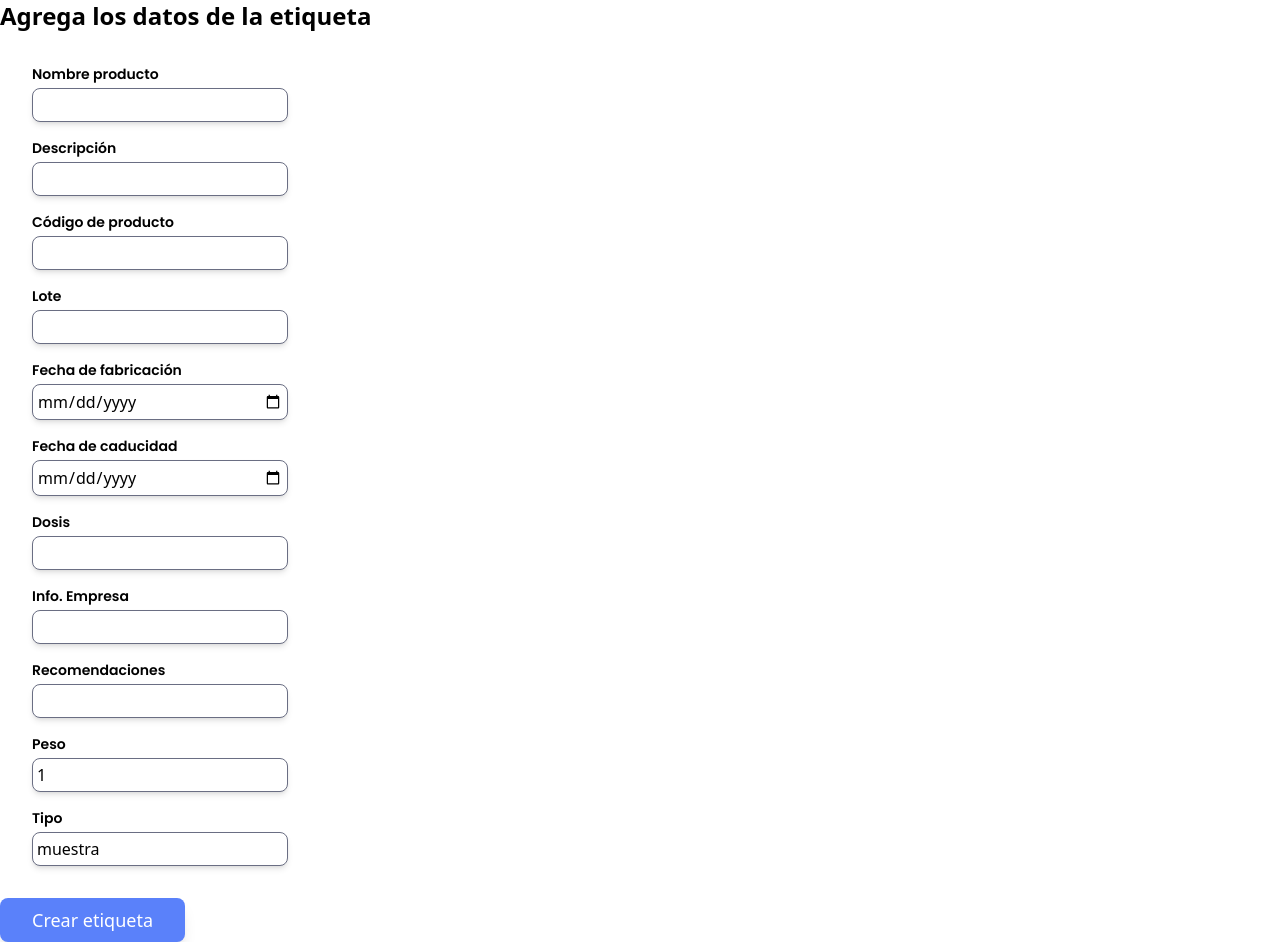
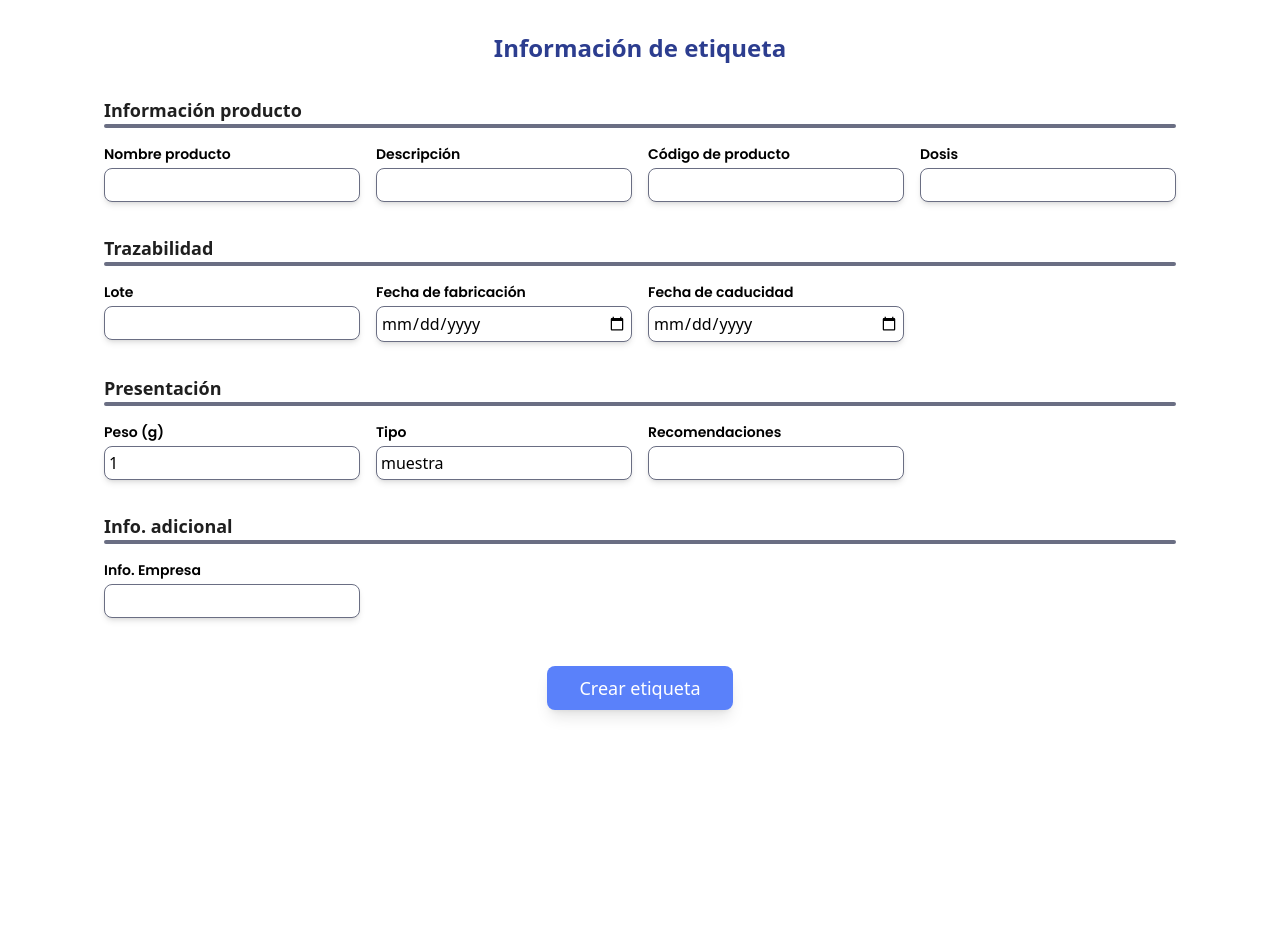
Before and after one commit to franjmr0416/label-maker, a React (Vite) app: page / in a window 1280 px wide. After the commit the page ends 800 px from the top, so only its background shows below. Built offline with nearby package versions, Linux system fonts and the light colour scheme.

Commit message:
style: layout basico de formulario

```diff
--- /dev/null
+++ b/src/components/FormGroup.tsx
@@ -0,0 +1,17 @@
+import { ReactNode } from 'react'
+
+interface FormGroupProps {
+  title: string
+  children: ReactNode
+}
+const FormGroup = ({ title, children }: FormGroupProps) => {
+  return (
+    <div>
+      <h3 className='font-bold text-lg text-ctm-dark-gray'>{title}</h3>
+      <hr className='border-2 rounded-full border-ctm-medium-gray' />
+      <div className='flex gap-4 py-4'>{children}</div>
+    </div>
+  )
+}
+
+export default FormGroup
--- a/src/layouts/CreateLabelForm.tsx
+++ b/src/layouts/CreateLabelForm.tsx
@@ -1,5 +1,6 @@
 import { useFormik } from 'formik'
 import FormControl from '../components/FormControl'
+import FormGroup from '../components/FormGroup'
 
 const CreateLabelForm = () => {
   const formik = useFormik({
@@ -21,9 +22,15 @@ const CreateLabelForm = () => {
     },
   })
   return (
-    <form onSubmit={formik.handleSubmit} className='w-full'>
-      <h2 className='font-bold text-2xl'>Agrega los datos de la etiqueta</h2>
-      <div className='flex flex-col gap-4 p-8'>
+    <form
+      onSubmit={formik.handleSubmit}
+      className='w-full flex flex-col items-center min-h-screen p-8'
+    >
+      <h2 className='font-bold text-2xl text-ctm-secondary'>
+        Información de etiqueta
+      </h2>
+      <div className='flex flex-col w-fit gap-4 p-8'>
+        <FormGroup title='Información producto'>
           <FormControl
             label='Nombre producto'
             name='nombre'
@@ -46,6 +53,15 @@ const CreateLabelForm = () => {
             onChange={formik.handleChange}
           />
           <FormControl
+            label='Dosis'
+            name='dosis'
+            type='text'
+            value={formik.values.dosis}
+            onChange={formik.handleChange}
+          />
+        </FormGroup>
+        <FormGroup title='Trazabilidad'>
+          <FormControl
             label='Lote'
             name='lote'
             type='text'
@@ -66,13 +82,31 @@ const CreateLabelForm = () => {
             value={formik.values.fecha_caducidad}
             onChange={formik.handleChange}
           />
+        </FormGroup>
+        <FormGroup title='Presentación'>
           <FormControl
-          label='Dosis'
-          name='dosis'
-          type='text'
-          value={formik.values.dosis}
+            label='Peso (g)'
+            name='peso'
+            type='number'
+            value={formik.values.peso}
             onChange={formik.handleChange}
           />
+          <FormControl
+            label='Tipo'
+            name='tipo'
+            type='text'
+            value={formik.values.tipo}
+            onChange={formik.handleChange}
+          />
+          <FormControl
+            label='Recomendaciones'
+            name='recomendaciones'
+            type='text'
+            value={formik.values.recomendaciones}
+            onChange={formik.handleChange}
+          />
+        </FormGroup>
+        <FormGroup title='Info. adicional'>
           <FormControl
             label='Info. Empresa'
             name='info_empresa'
@@ -80,27 +114,7 @@ const CreateLabelForm = () => {
             value={formik.values.info_empresa}
             onChange={formik.handleChange}
           />
-        <FormControl
-          label='Recomendaciones'
-          name='lote'
-          type='text'
-          value={formik.values.recomendaciones}
-          onChange={formik.handleChange}
-        />
-        <FormControl
-          label='Peso'
-          name='lote'
-          type='number'
-          value={formik.values.peso}
-          onChange={formik.handleChange}
-        />
-        <FormControl
-          label='Tipo'
-          name='lote'
-          type='text'
-          value={formik.values.tipo}
-          onChange={formik.handleChange}
-        />
+        </FormGroup>
       </div>
       <button
         type='submit'
```
Lines whose indentation alone changed are shown as unchanged.
